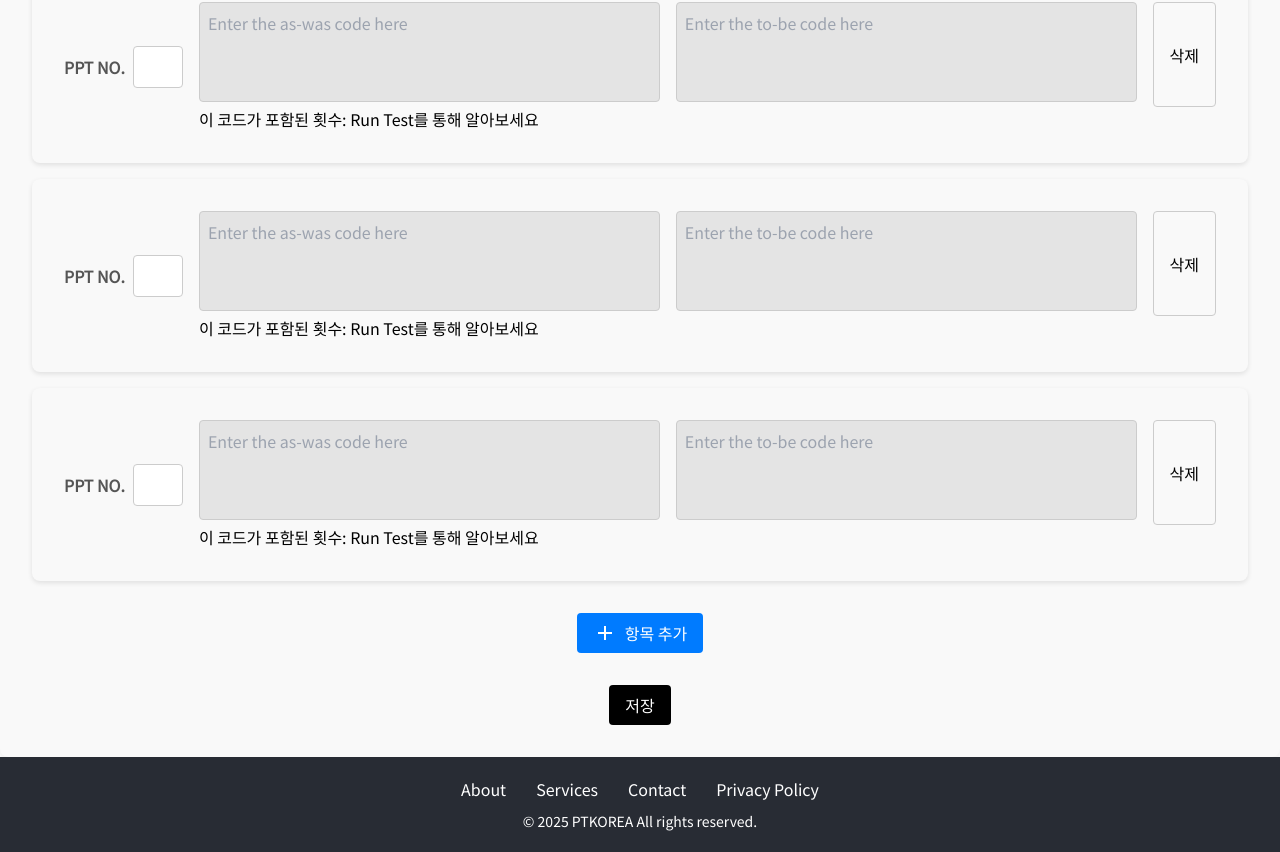
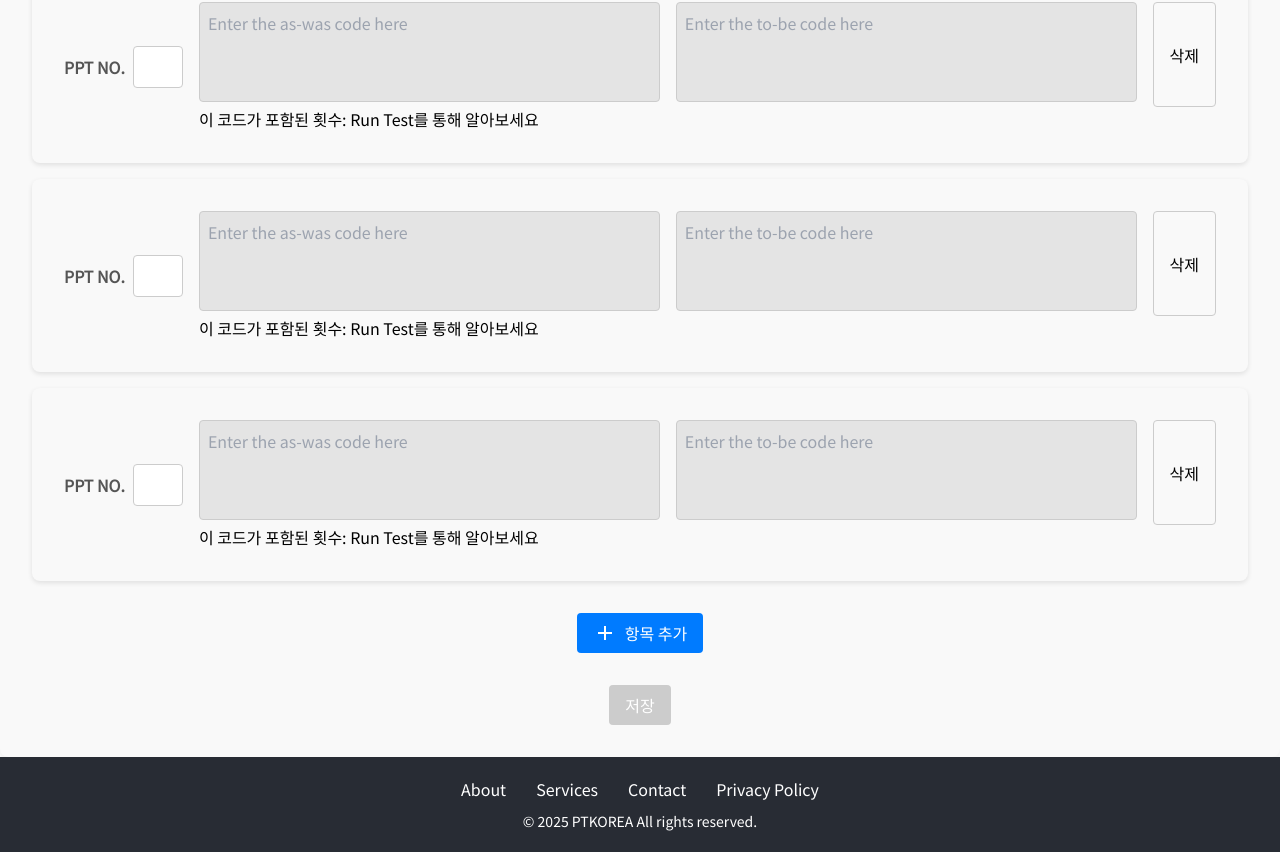
Before and after one commit to haley10309/recoder, a React (Vite) app: page /create-template in a window 1280 px wide. Shown: the part 500-1352 px from the top of the page. Built offline with nearby package versions, Linux system fonts and the light colour scheme.

Commit message:
add : create template cannot be created with unfilled area

```diff
--- a/src/Pages/Create_Template/Create_Template.jsx
+++ b/src/Pages/Create_Template/Create_Template.jsx
@@ -64,6 +64,7 @@ const Create_template = () => {
     setAsset_toBe(asset_toBe.filter((_, i) => i !== index));
     setAsset_pptNo(asset_pptNo.filter((_, i) => i !== index));
   };
+
   // Function to handle save button click
   const handleFileChange = (e) => {
     const selectedFile = e.target.files[0]; // Get the first selected file
@@ -167,6 +168,11 @@ const Create_template = () => {
   };
 
   const handleSave = async () => {
+
+    if (!allFieldsFilled()) {
+      alert("공백 없이 모든 필드를 채워야 합니다.");
+      return;
+    }
     // Combine the original and asset-related arrays
     const combinedPptNos = [...pptNos, ...asset_pptNo];
     const combinedAsWasCodes = [...asWasCodes, ...asset_asWas];
@@ -286,7 +292,9 @@ const Create_template = () => {
     // Check if all asWasCodes and toBeCodes are filled
     return (
       asWasCodes.every((code) => code.trim() !== "") &&
-      toBeCodes.every((code) => code.trim() !== "")
+      toBeCodes.every((code) => code.trim() !== "")&&
+      asset_asWas.every((code) => code.trim() !== "")&&
+      asset_toBe.every((code) => code.trim() !== "")
     );
   };
 
@@ -538,6 +546,7 @@ const Create_template = () => {
           type="button"
           className="save_button"
           onClick={handleSave}
+          disabled={!allFieldsFilled()} // Disable button if not all fields are filled
         >
           {save_type === "update" && `수정`}
           {save_type === "create" && `생성`}
```
Lines whose indentation alone changed are shown as unchanged.
